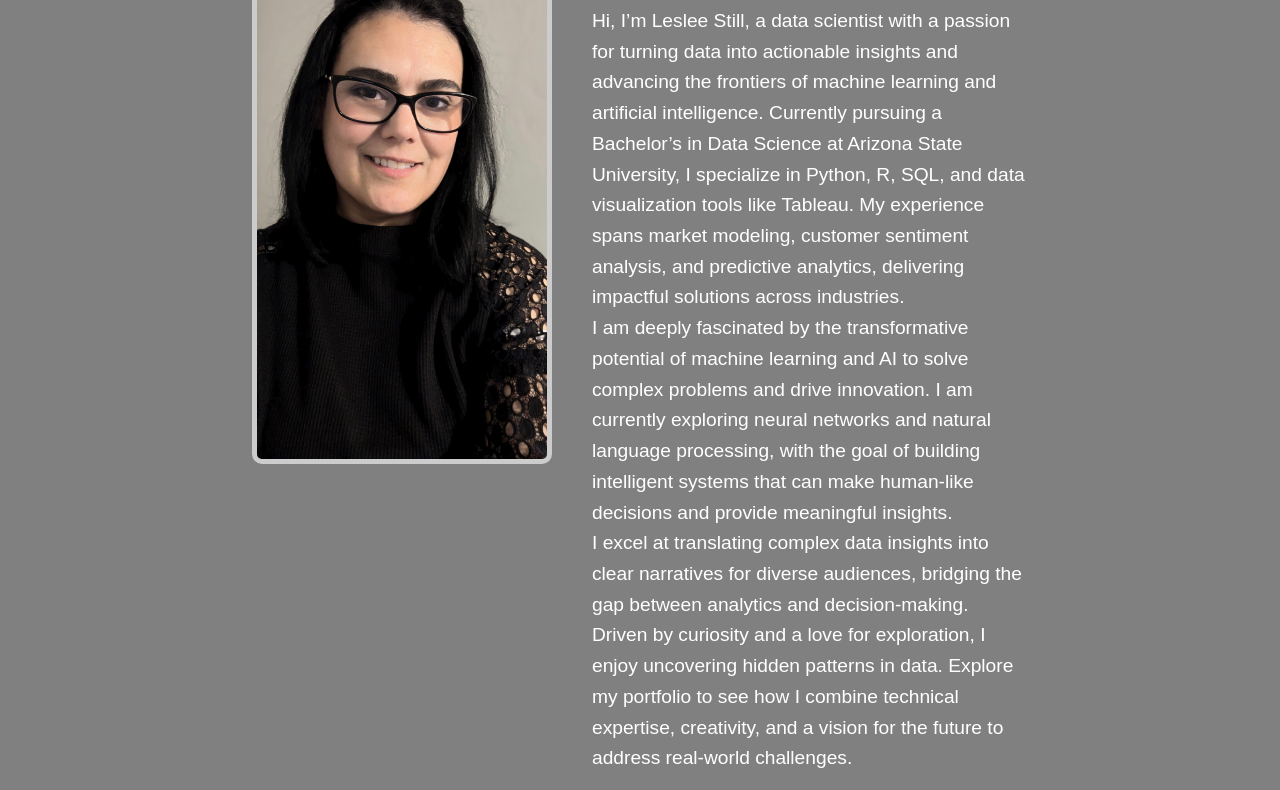
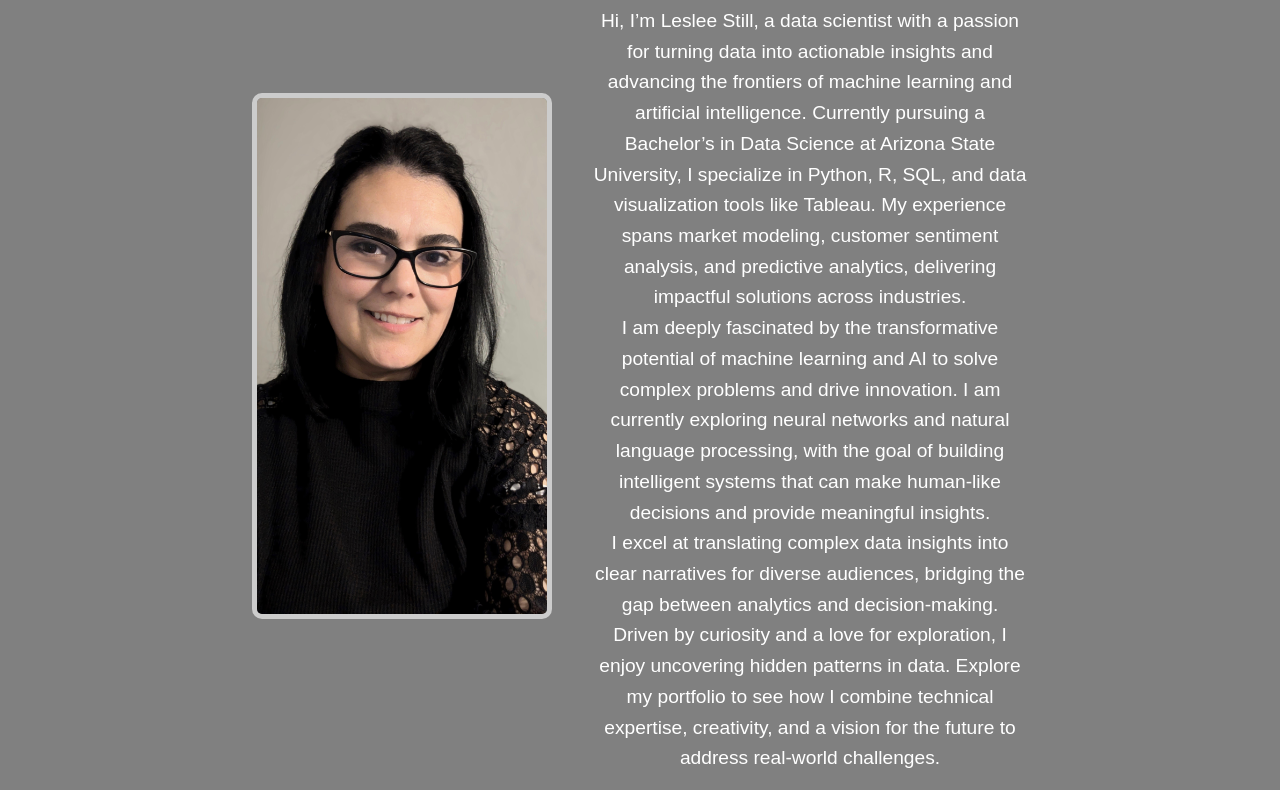
Before and after one commit to L-Still/L-Still.github.io, a plain HTML site: page index.html in a window 1280 px wide. Shown: the part 178-968 px from the top of the page. Drawn offline with nearby package versions, Linux system fonts and the light colour scheme.

Commit message:
Update index.html

```diff
--- a/index.html
+++ b/index.html
@@ -63,7 +63,8 @@
 
     .about-container {
       display: flex;
-      align-items: flex-start; /* Align items to the start */
+      align-items: center; /* Center the profile image and text vertically */
+      justify-content: center; /* Center the content horizontally */
       flex-wrap: wrap;
       max-width: 800px;
       margin: 0 auto;
@@ -81,6 +82,8 @@
 
     .about-text {
       flex: 1;
+      color: #fff; /* Ensure the text is white */
+      text-align: center; /* Center-align the text */
     }
 
     .about-section h1 {
@@ -93,6 +96,7 @@
     .about-section p {
       font-size: 1.2rem;
       line-height: 1.6;
+      color: #fff; /* Ensure the text is white */
     }
 
     /* Footer Section */
@@ -147,7 +151,7 @@
       <img src="images/about/me3.jpg" alt="Your Profile" class="profile-image">
       <div class="about-text">
         <h1>About Me</h1>
-       <p>
+        <p>
             Hi, I’m Leslee Still, a data scientist with a passion for turning data into actionable insights and advancing the frontiers of machine learning and artificial intelligence. Currently pursuing a Bachelor’s in Data Science at Arizona State University, I specialize in Python, R, SQL, and data visualization tools like Tableau. My experience spans market modeling, customer sentiment analysis, and predictive analytics, delivering impactful solutions across industries.
           </p>
           <p>
@@ -156,7 +160,6 @@
           <p>
             I excel at translating complex data insights into clear narratives for diverse audiences, bridging the gap between analytics and decision-making. Driven by curiosity and a love for exploration, I enjoy uncovering hidden patterns in data. Explore my portfolio to see how I combine technical expertise, creativity, and a vision for the future to address real-world challenges.
           </p>
-
       </div>
     </div>
   </section>
```
